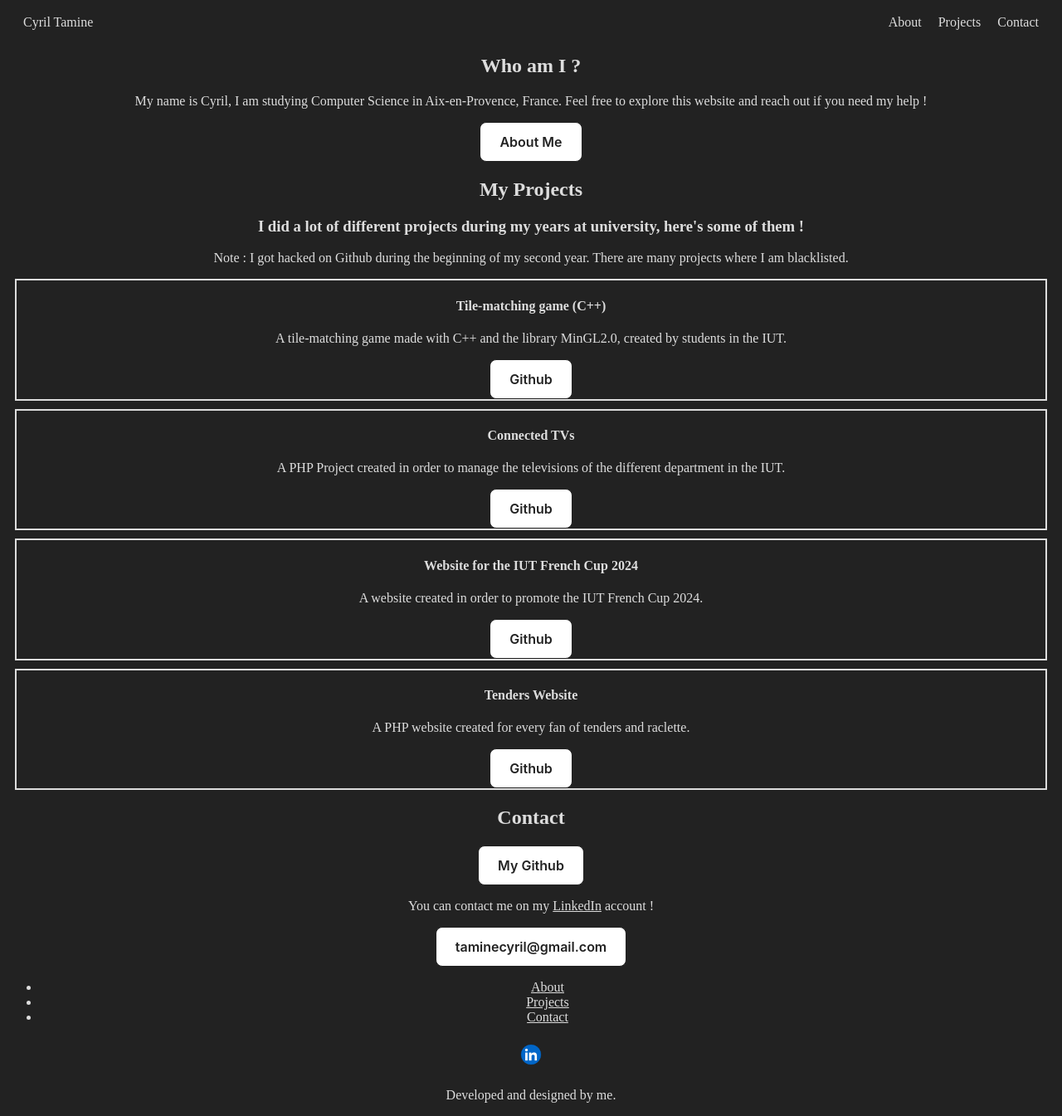
After one commit to TAMINE-CYRIL/SiteWebPerso, a PHP site: page /index.html in a window 1280 px wide. The commit adds this page. Shown: the whole page at 83% size. Run offline with PHP 8.4, Linux system fonts and the light colour scheme.

Commit message:
Retour à la case HTML.

```diff
--- /dev/null
+++ b/index.html
@@ -0,0 +1,90 @@
+<!doctype html>
+<html class="no-js" lang="en">
+
+<head>
+  <meta charset="utf-8">
+  <meta name="viewport" content="width=device-width, initial-scale=1">
+  <title> Cyril Tamine</title>
+  <link rel="stylesheet" href="css/style.css">
+  <meta name="description" content="A website made by Cyril T., studying Computer Sciences in AMU.">
+
+</head>
+
+<body>
+
+
+
+<section class="navbar" id="navbar">
+  <ul>
+    <a href="index.html#navbar" class="left"><li>Cyril Tamine</li></a>
+    <a href="index.html#about"><li>About</li></a>
+    <a href="index.html#project"><li>Projects</li></a>
+    <a href="index.html#contact"><li>Contact</li></a>
+  </ul>
+
+</section>
+
+<section class="part" id="about">
+<h2>Who am I ?</h2>
+<p>My name is Cyril, I am studying Computer Science in Aix-en-Provence, France.
+  Feel free to explore this website and reach out if you need my help !
+
+</p>
+<button>About Me</button>
+</section>
+
+
+<section class="part" id="project">
+  <h2>My Projects</h2>
+  <h3>I did a lot of different projects during my years at university, here's some of them !</h3>
+  <p> Note : I got hacked on Github during the beginning of my second year. There are many projects where I am blacklisted.</p>
+  <section class="project">
+    <h4>Tile-matching game (C++)</h4>
+    <p> A tile-matching game made with C++ and the library MinGL2.0, created by students in the IUT.</p>
+    <a href="https://github.com/RIGAT-Pierre-andre-2326090par/SAECandyCrush"><button>Github</button></a>
+  </section>
+
+  <section class="project">
+    <h4>Connected TVs</h4>
+    <p> A PHP Project created in order to manage the televisions of the different department in the IUT.</p>
+    <a href="https://github.com/ODERZO-Flavio-2326083b/SAE_TV_CONNECTEES"><button>Github</button></a>
+  </section>
+
+  <section class="project">
+    <h4>Website for the IUT French Cup 2024</h4>
+    <p> A website created in order to promote the IUT French Cup 2024.</p>
+    <a href="https://github.com/RIGAT-Pierre-andre-2326090par/SAEBesoin"><button>Github</button></a>
+  </section>
+
+  <section class="project">
+    <h4>Tenders Website</h4>
+    <p>A PHP website created for every fan of tenders and raclette.</p>
+    <a href="https://github.com/RIGAT-Pierre-andre-2326090par/Projet-Php_R3.01"><button>Github</button></a>
+  </section>
+</section>
+
+
+<section class="part" id="contact">
+  <h2>Contact</h2>
+  <a href="https://github.com/Xanooo"><button>My Github</button></a>
+
+  <p>You can contact me on my <a href="https://www.linkedin.com/in/cyril-tamine-9068642b4/">LinkedIn</a> account !</p>
+  <button>taminecyril@gmail.com</button>
+
+</section>
+<footer>
+  <ul>
+    <a href="index.html#about"><li>About</li></a>
+    <a href="index.html#project"><li>Projects</li></a>
+    <a href="index.html#contact"><li>Contact</li></a>
+  </ul>
+
+  <a href="https://www.linkedin.com/in/cyril-tamine-9068642b4/"><img class="logo" src="img/linkedin.webp" alt="Linkedin's Logo"></a>
+  <p>Developed and designed by me.</p>
+
+
+</footer>
+
+</body>
+
+</html>
```
Also changed, not shown: aboutme.html (deleted, +0 -10 lines), css/style.css (line endings or trailing spaces).
